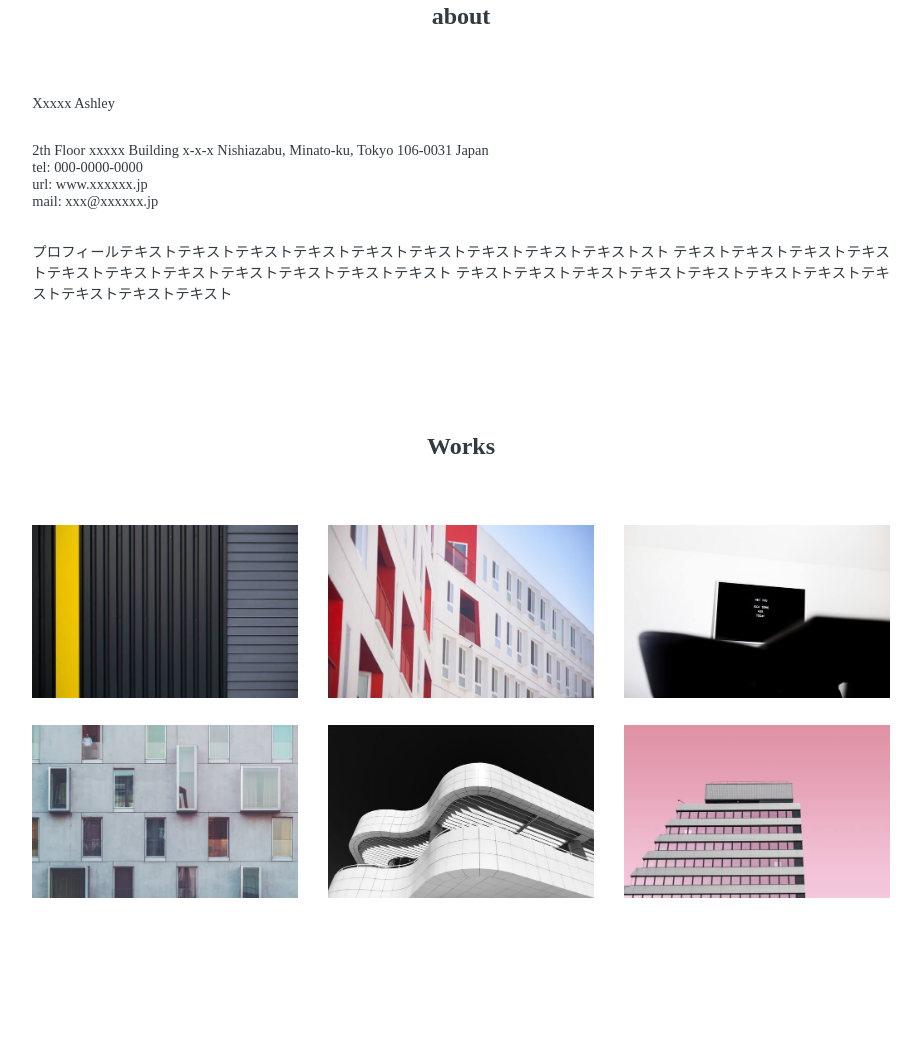
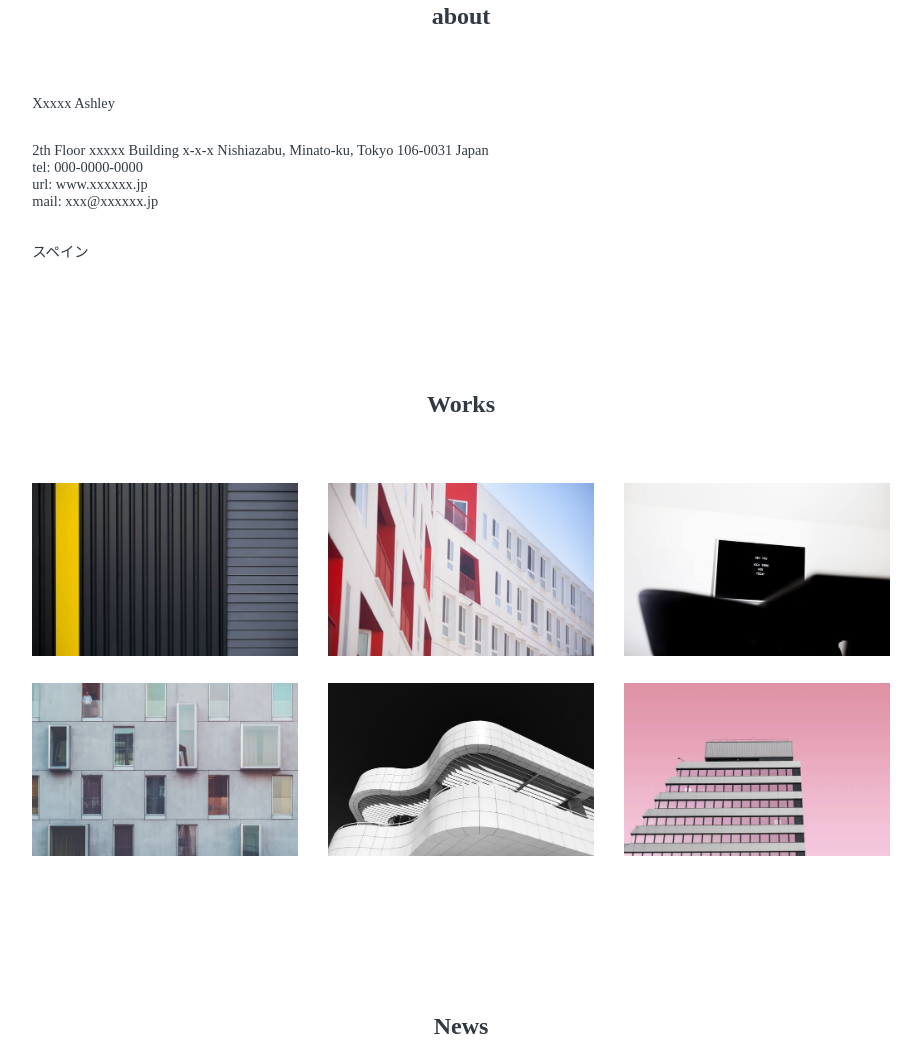
Before and after one commit to Sabiten/portfolio1, a plain HTML site: page index.html in a window 1280 px wide. Shown: the part 771-1811 px from the top of the page, without its empty margins (179-1100 px from the left). Drawn offline with Linux system fonts and the light colour scheme; some packages are replaced by stand-ins of ours.

Commit message:
スペイン

```diff
--- a/index.html
+++ b/index.html
@@ -45,9 +45,7 @@
                     <li>mail: xxx@xxxxxx.jp</li>
                 </ul>
                 <p>
-                    プロフィールテキストテキストテキストテキストテキストテキストテキストテキストテキストスト
-                    テキストテキストテキストテキストテキストテキストテキストテキストテキストテキストテキスト
-                    テキストテキストテキストテキストテキストテキストテキストテキストテキストテキストテキスト
+                    スペイン
                 </p>
             </section>
 
--- a/style.css
+++ b/style.css
@@ -191,7 +191,7 @@ SP
 ヘッダー
 -------------------------------------------*/
 #header {
-  max-width: 100%;
+  max-width: auto;
   height: auto;
   flex-direction: column;
 }
```
